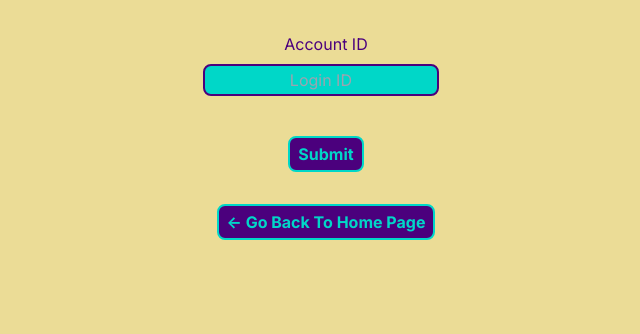
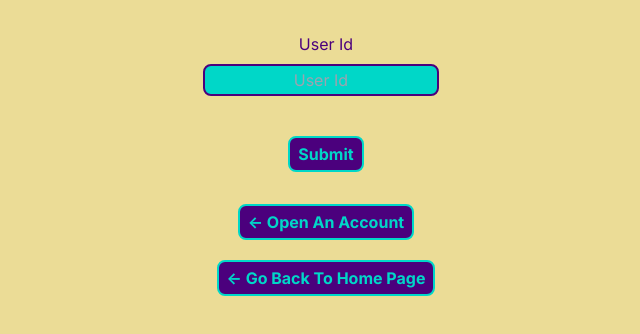
Before and after one commit to gizinski-jacek/banking-app, a Next.js app: page /login in a window 1280 px wide. Shown: the top 334 px of the page, without its empty margins (314-954 px from the left). Built offline with nearby package versions, Linux system fonts and the light colour scheme; no server answers.

Commit message:
Updating state names and text strings.
Adding button redirect to account opening page.

```diff
--- a/app/(account)/login/page.tsx
+++ b/app/(account)/login/page.tsx
@@ -27,22 +27,22 @@ export default function Login() {
 		setFormData({ ...formData, [name]: value });
 	}
 
-	async function verifyAccount(data: LoginData) {
+	async function verifyUserId(data: LoginData) {
 		try {
 			if (!data.userId) {
-				setUserIdError('Provide valid account');
+				setUserIdError('Provide valid user Id.');
 			}
 			const res = await signIn('credentials-id', {
 				userId: data.userId,
 				redirect: false,
 			});
 			if (!res) {
-				setUserIdError('Sign In error');
+				setUserIdError('Sign In error.');
 				return;
 			}
 			// Temporary workaround, find better way to not set
 			// session but receive positive response !!!
-			if (res.error === 'acc-valid') {
+			if (res.error === 'user-valid') {
 				setUserIdValid(true);
 				return;
 			}
@@ -52,21 +52,21 @@ export default function Login() {
 			setUserIdValid(true);
 		} catch (error: any) {
 			console.log(error);
-			setUserIdError('Incorrect login Id');
+			setUserIdError('Incorrect Id.');
 		}
 	}
 
 	async function verifyPassword(data: LoginData) {
 		try {
 			if (!data.password) {
-				setPasswordError('Provide valid password');
+				setPasswordError('Provide valid password.');
 			}
 			const res = await signIn('credentials-password', {
 				...data,
 				redirect: false,
 			});
 			if (!res) {
-				setUserIdError('Sign In error');
+				setUserIdError('Sign In error.');
 				return;
 			}
 			if (res.error) {
@@ -78,7 +78,7 @@ export default function Login() {
 		} catch (error: any) {
 			console.log(error);
 			setPasswordValid(false);
-			setPasswordError('Incorrect password');
+			setPasswordError('Incorrect password.');
 		}
 	}
 
@@ -89,18 +89,18 @@ export default function Login() {
 			{!userIdValid ? (
 				<form className='flex flex-col items-center gap-5 mx-auto text-center'>
 					<fieldset>
-						<label htmlFor='userId'>Account ID</label>
+						<label htmlFor='userId'>User Id</label>
 						<input
 							className='text-center'
 							type='text'
 							id='userId'
 							name='userId'
 							value={formData.userId}
-							minLength={8}
-							maxLength={64}
+							minLength={16}
+							maxLength={16}
 							required
 							onChange={handleFormChange}
-							placeholder='Login ID'
+							placeholder='User Id'
 						/>
 						{userIdError && (
 							<p className='text-red-600 font-weight-semibold underline'>
@@ -110,7 +110,7 @@ export default function Login() {
 					</fieldset>
 					<Button
 						styleClass='my-3 col-span-2 mx-auto'
-						cta={() => verifyAccount(formData)}
+						cta={() => verifyUserId(formData)}
 					>
 						Submit
 					</Button>
@@ -144,6 +144,9 @@ export default function Login() {
 					</Button>
 				</form>
 			)}
+			<Button href='/open-account' buttonLike={true}>
+				{`<- Open An Account`}
+			</Button>
 			<Button href='/' buttonLike={true}>
 				{`<- Go Back To Home Page`}
 			</Button>
```
